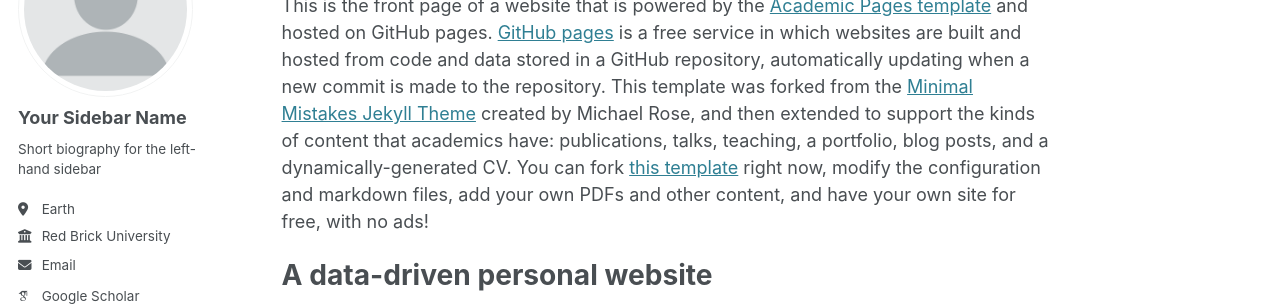
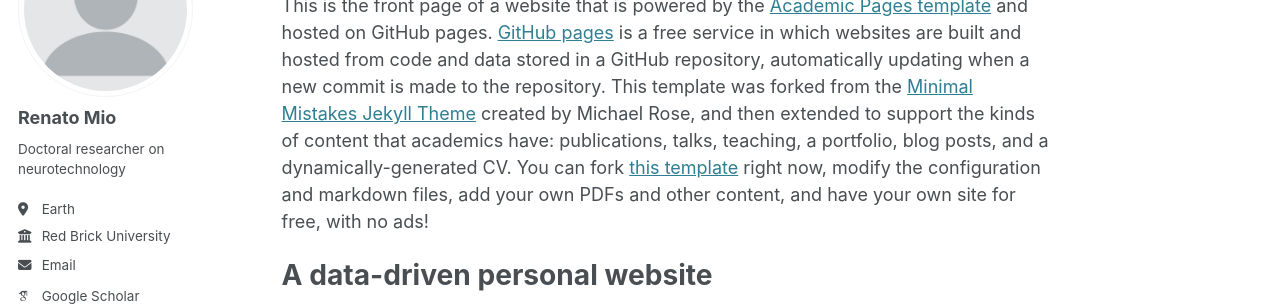
Before and after one commit to renatomio/renatomio.github.io, a Jekyll site: the page built from _pages/about.md, in a window 1280 px wide. Shown: the part 184-490 px from the top of the page. Built offline with Jekyll 4.4.1, drawn with Linux system fonts in a browser that asks for light colours; some web fonts are replaced.

Commit message:
Update _config.yml

```diff
--- a/_config.yml
+++ b/_config.yml
@@ -22,9 +22,9 @@
 author:
   # Biographic information
   avatar           : "profile.png"
-  name             : "Your Sidebar Name"
+  name             : "Renato Mio" # Your sidebar name
   pronouns         : # example: "she/her"
-  bio              : "Short biography for the left-hand sidebar"
+  bio              : "Doctoral researcher on neurotechnology"
   location         : "Earth"
   employer         : "Red Brick University"
   uri              : # URL
```
